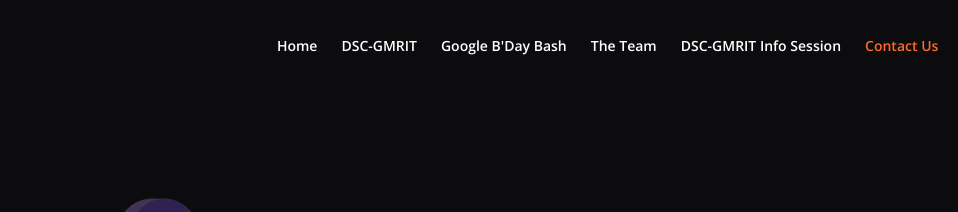
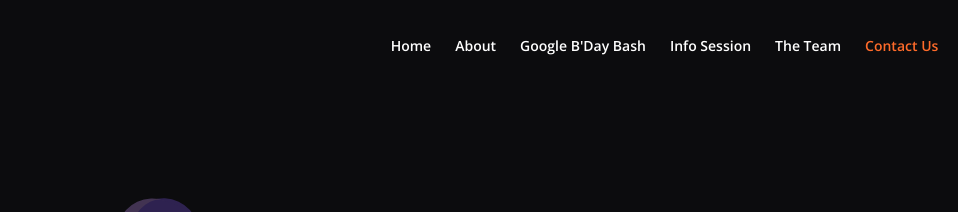
Before and after one commit to DSC-GMR-Institute-of-Technology/dsc_info_session, a plain HTML site: page index.html in a window 1280 px wide. Shown: the top 212 px of the page, 177-1135 px from the left. Drawn offline with nearby package versions, Linux system fonts and the light colour scheme.

Commit message:
minor change

```diff
--- a/index.html
+++ b/index.html
@@ -4,7 +4,7 @@
     <meta charset="utf-8">
     <meta name="viewport" content="width=device-width, initial-scale=1, shrink-to-fit=no">
     <!-- Webpage Title -->
-    <title>DSC-GMRIT</title>
+    <title>DSC-GMRIT Info Session</title>
 
     <!-- Styles -->
     <link href="https://fonts.googleapis.com/css?family=Open+Sans:400,400i,600,700&display=swap" rel="stylesheet">
@@ -45,21 +45,21 @@
                         <a class="nav-link page-scroll" href="#home">Home<span class="sr-only">(current)</span></a>
                     </li>
                     <li class="nav-item">
-                        <a class="nav-link page-scroll" href="#about">DSC-GMRIT</a>
+                        <a class="nav-link page-scroll" href="#about">About</a>
                     </li>
                     <li class="nav-item">
                         <a class="nav-link page-scroll" href="#google">  Google B'Day Bash</a>
                     </li>
- <li class="nav-item">
+                     <li class="nav-item">
+                        <a class="nav-link page-scroll" href="#register">Info Session</a>
+                    </li>
+                    <li class="nav-item">
                         <a class="nav-link page-scroll" href="#team">The Team</a>
-                    </li>
-                     <li class="nav-item">
-                        <a class="nav-link page-scroll" href="#register">DSC-GMRIT Info Session</a>
                     </li>
                      <li class="nav-item">
                         <a class="nav-link page-scroll" href="#contact">Contact Us</a>
                     </li>
-                    <!-- Dropdown Menu -->
+                       <!-- Dropdown Menu -->
                    <!--  <li class="nav-item dropdown">
                         <a class="nav-link dropdown-toggle page-scroll" id="navbarDropdown" role="button" aria-haspopup="true" aria-expanded="false">DROP</a>
                         <div class="dropdown-menu" aria-labelledby="navbarDropdown">
@@ -453,6 +453,7 @@
                     <!-- end of card -->
 
                     <!-- Card-->
+
                     <div class="card">
                         <div class="card-image"><img class="img-fluid" src="images/anna.jfif" alt="alternative"></div>
                         <div class="card-body">
```
